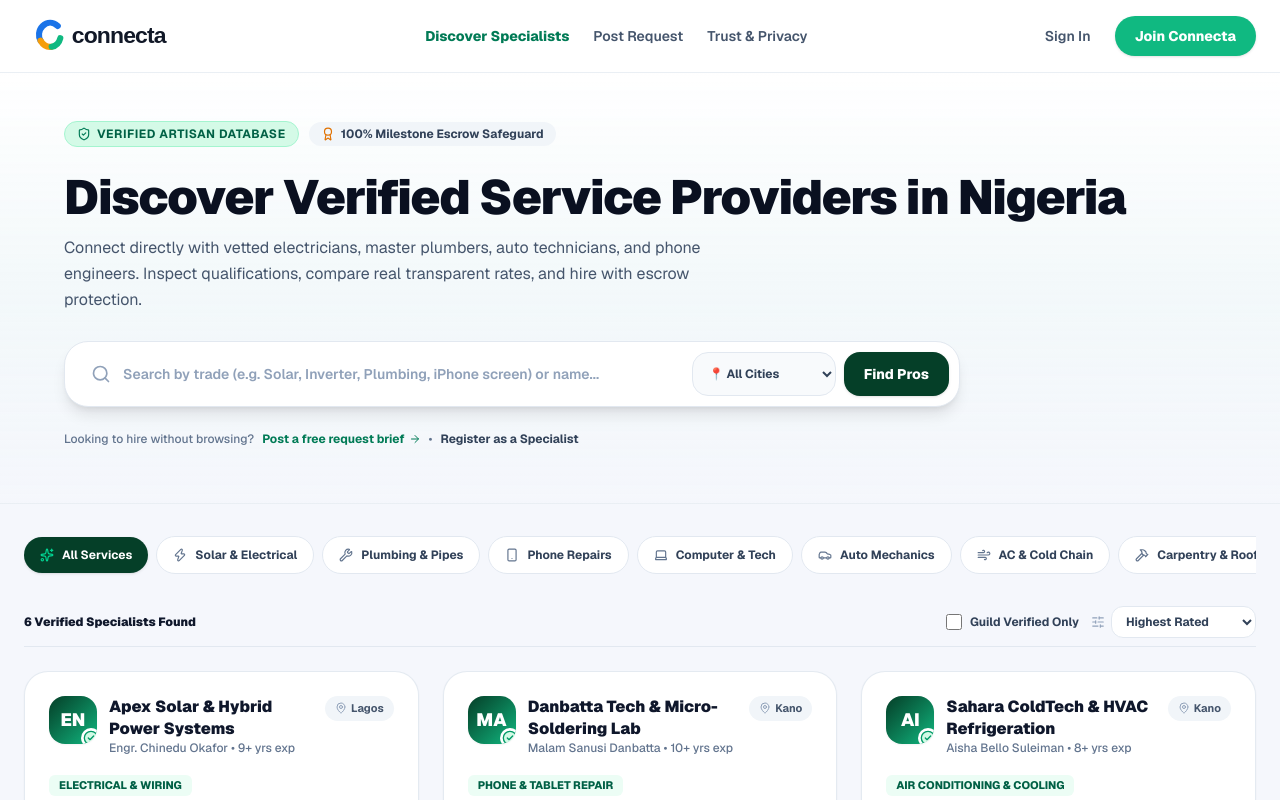
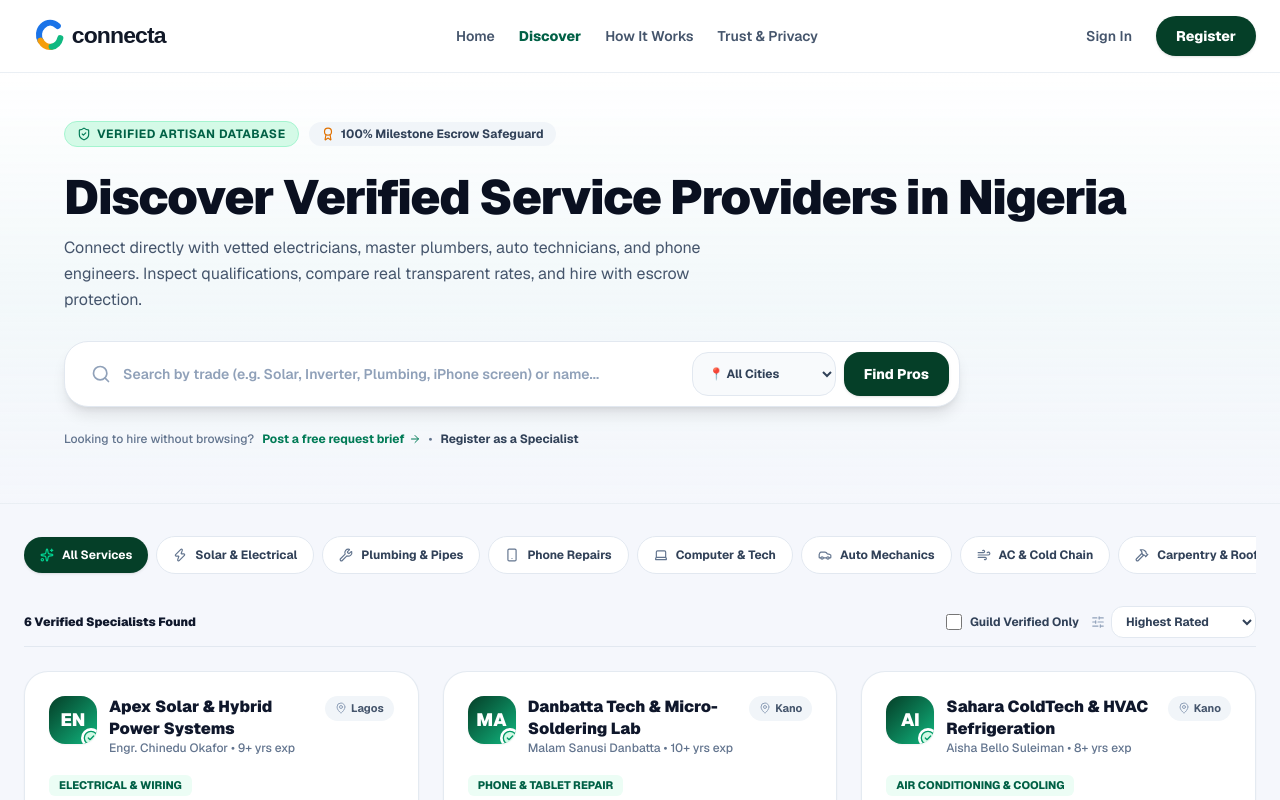
Before and after one commit to aminumuhammad000/connecta-2.0, a Next.js app: page /discover in a window 1280 px wide. Shown: the top 800 px of the page. Built offline with nearby package versions, Linux system fonts and the light colour scheme.

Commit message:
refactor(header): clean navigation links, remove sparkle icon from discover, and show dashboard CTA for logged-in users

```diff
--- a/src/app/discover/DiscoverClientView.tsx
+++ b/src/app/discover/DiscoverClientView.tsx
@@ -139,11 +139,14 @@
 
           {/* Quick nav links for non-registered users */}
           <nav className="hidden md:flex items-center gap-6 text-xs sm:text-sm font-semibold text-slate-600">
-            <Link href="/discover" className="text-emerald-700 font-extrabold">
-              Discover Specialists
+            <Link href="/" className="hover:text-slate-900 transition-colors">
+              Home
             </Link>
-            <Link href="/requests/new" className="hover:text-slate-900 transition-colors">
-              Post Request
+            <Link href="/discover" className="text-emerald-800 font-extrabold">
+              Discover
+            </Link>
+            <Link href="/#how-it-works" className="hover:text-slate-900 transition-colors">
+              How It Works
             </Link>
             <Link href="/privacy" className="hover:text-slate-900 transition-colors">
               Trust &amp; Privacy
@@ -151,6 +154,16 @@
           </nav>
 
           <div className="flex items-center gap-2.5 sm:gap-3">
+            {hasAccount ? (
+              <Link
+                href="/dashboard"
+                className="text-xs sm:text-sm font-extrabold px-5 py-2.5 rounded-full bg-[#053F28] hover:bg-[#032a1b] text-white shadow-sm transition-all hover:scale-105 inline-flex items-center gap-1.5"
+              >
+                <span>Dashboard</span>
+                <ArrowRight className="w-3.5 h-3.5" />
+              </Link>
+            ) : (
+              <>
                 <Link
                   href="/login"
                   className="text-xs sm:text-sm font-semibold text-slate-600 hover:text-slate-900 px-3 py-2 transition-colors"
@@ -158,11 +171,13 @@
                   Sign In
                 </Link>
                 <Link
-              href="/onboarding"
-              className="text-xs sm:text-sm font-extrabold px-4 sm:px-5 py-2.5 rounded-full bg-[#10B981] hover:bg-[#059669] text-white shadow-sm transition-all hover:scale-105"
+                  href="/onboarding?step=role"
+                  className="text-xs sm:text-sm font-extrabold px-5 py-2.5 rounded-full bg-[#053F28] hover:bg-[#032a1b] text-white shadow-sm transition-all hover:scale-105"
                 >
-              Join Connecta
+                  Register
                 </Link>
+              </>
+            )}
           </div>
         </div>
       </header>
--- a/src/app/discover/[id]/page.tsx
+++ b/src/app/discover/[id]/page.tsx
@@ -123,7 +123,7 @@
           <div className="flex items-center gap-3">
             <Link
               href="/discover"
-              className="text-xs sm:text-sm font-bold text-emerald-700 hover:text-emerald-800 transition-colors inline-flex items-center gap-1"
+              className="text-xs sm:text-sm font-bold text-emerald-800 hover:text-emerald-900 transition-colors inline-flex items-center gap-1"
             >
               <ArrowLeft className="w-3.5 h-3.5" />
               <span>Back to Directory</span>
@@ -135,10 +135,10 @@
               Sign In
             </Link>
             <Link
-              href="/onboarding"
-              className="text-xs sm:text-sm font-extrabold px-4 sm:px-5 py-2.5 rounded-full bg-[#10B981] hover:bg-[#059669] text-white shadow-sm transition-all hover:scale-105"
+              href="/onboarding?step=role"
+              className="text-xs sm:text-sm font-extrabold px-5 py-2.5 rounded-full bg-[#053F28] hover:bg-[#032a1b] text-white shadow-sm transition-all hover:scale-105"
             >
-              Join Connecta
+              Register
             </Link>
           </div>
         </div>
--- a/src/app/privacy/page.tsx
+++ b/src/app/privacy/page.tsx
@@ -47,9 +47,9 @@
           <div className="flex items-center gap-3">
             <Link
               href="/discover"
-              className="text-xs sm:text-sm font-bold text-emerald-700 hover:text-emerald-800 px-3 py-2 transition-colors"
+              className="text-xs sm:text-sm font-bold text-emerald-800 hover:text-emerald-900 px-3 py-2 transition-colors"
             >
-              Discover Pros
+              Discover
             </Link>
             <Link
               href="/login"
@@ -58,10 +58,10 @@
               Sign In
             </Link>
             <Link
-              href="/onboarding"
-              className="text-xs sm:text-sm font-extrabold px-5 py-2.5 rounded-full bg-[#10B981] hover:bg-[#059669] text-white shadow-sm transition-all hover:scale-105"
+              href="/onboarding?step=role"
+              className="text-xs sm:text-sm font-extrabold px-5 py-2.5 rounded-full bg-[#053F28] hover:bg-[#032a1b] text-white shadow-sm transition-all hover:scale-105"
             >
-              Get Started
+              Register
             </Link>
           </div>
         </div>
--- a/src/app/terms/page.tsx
+++ b/src/app/terms/page.tsx
@@ -46,9 +46,9 @@
           <div className="flex items-center gap-3">
             <Link
               href="/discover"
-              className="text-xs sm:text-sm font-bold text-emerald-700 hover:text-emerald-800 px-3 py-2 transition-colors"
+              className="text-xs sm:text-sm font-bold text-emerald-800 hover:text-emerald-900 px-3 py-2 transition-colors"
             >
-              Discover Pros
+              Discover
             </Link>
             <Link
               href="/login"
@@ -57,10 +57,10 @@
               Sign In
             </Link>
             <Link
-              href="/onboarding"
-              className="text-xs sm:text-sm font-extrabold px-5 py-2.5 rounded-full bg-[#10B981] hover:bg-[#059669] text-white shadow-sm transition-all hover:scale-105"
+              href="/onboarding?step=role"
+              className="text-xs sm:text-sm font-extrabold px-5 py-2.5 rounded-full bg-[#053F28] hover:bg-[#032a1b] text-white shadow-sm transition-all hover:scale-105"
             >
-              Get Started
+              Register
             </Link>
           </div>
         </div>
```
Lines whose indentation alone changed are shown as unchanged.
